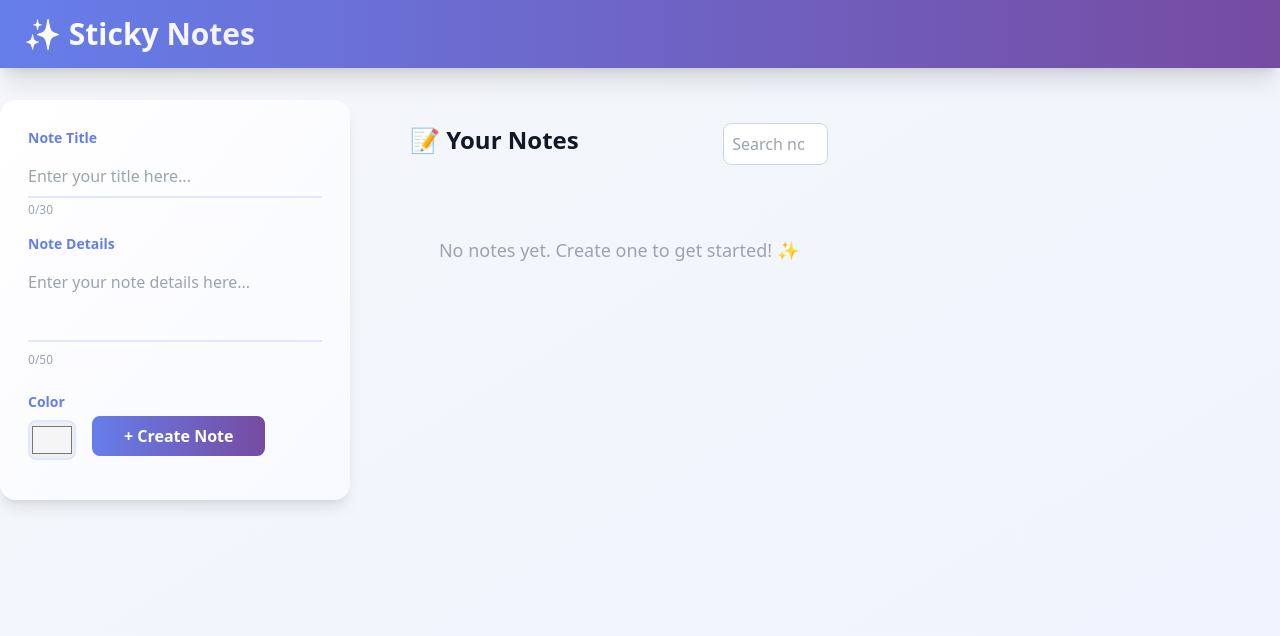
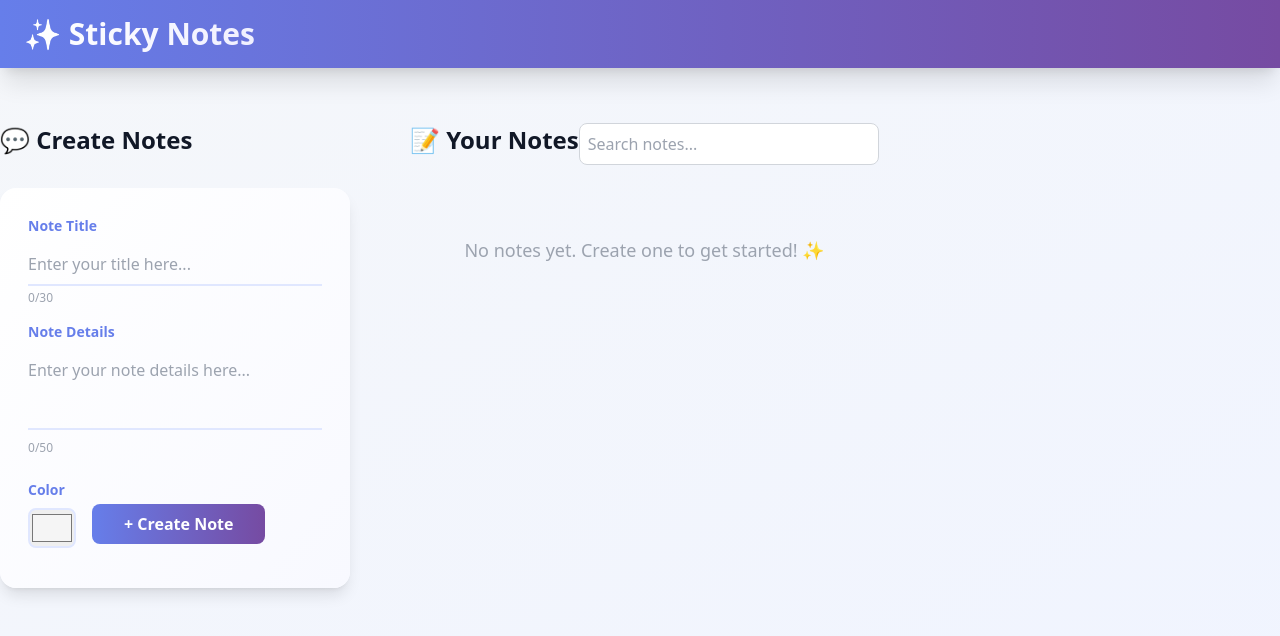
Before and after one commit to Prarabadha/React-typescript-notesapp, a React (Create React App) app: page / in a window 1280 px wide. Shown: the top 636 px of the page. Built offline with nearby package versions, Linux system fonts and the light colour scheme; some icons are missing.

Commit message:
update the code

```diff
--- a/src/components/CreateNote.tsx
+++ b/src/components/CreateNote.tsx
@@ -37,7 +37,14 @@ const CreateNote: React.FC<createNoteProps> = ({ addNotes }) => {
   };
 
   return (
-    <div className="h-[400px] w-[350px] bg-gradient-to-br from-white to-[#f8f9ff] rounded-2xl shadow-lg hover:shadow-2xl transition-all duration-300 p-7 max-w-md">
+    <>
+      <div>
+        <div>
+          <h2 className="text-2xl font-bold text-gray-900 mb-4 mt-6">
+            💬 Create Notes
+          </h2>
+        </div>
+        <div className="h-[400px] w-[350px] mt-8  bg-gradient-to-br from-white to-[#f8f9ff] rounded-2xl shadow-lg hover:shadow-2xl transition-all duration-300 p-7 max-w-md">
           <div className="mb-4">
             <label className="text-sm font-semibold text-[#667eea] block mb-2">
               Note Title
@@ -96,9 +103,13 @@ const CreateNote: React.FC<createNoteProps> = ({ addNotes }) => {
           </div>
 
           {error && (
-        <div className="text-red-500 text-sm mt-4 animate-slideIn">{error}</div>
+            <div className="text-red-500 text-sm mt-4 animate-slideIn">
+              {error}
+            </div>
           )}
         </div>
+      </div>
+    </>
   );
 };
 
--- a/src/components/Notes.tsx
+++ b/src/components/Notes.tsx
@@ -35,7 +35,7 @@ const Notes: React.FC<noteListProps> = ({
         <input
           type="search"
           placeholder="Search notes..."
-          className="w-1/4 p-2 border border-gray-300 rounded-lg mt-4"
+          className="w-[300px] p-2 border border-gray-300 rounded-lg mt-4"
           onChange={(e) => setSearchValue(e.target.value)}
         />
       </div>
```
Also changed, not shown: src/App.tsx (+0 -13 lines). Lines whose indentation alone changed are shown as unchanged.
